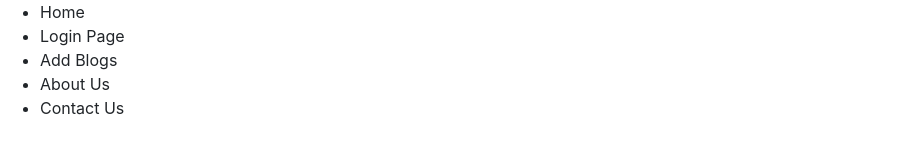
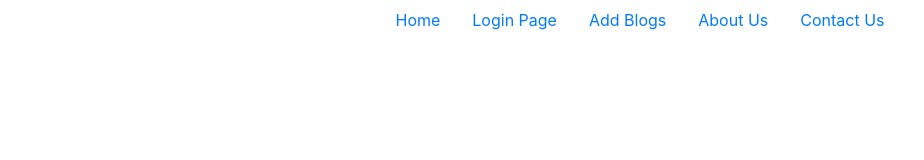
Before and after one commit to Ali-5555/simplyBlogging, a plain HTML site: page index.html in a window 1280 px wide. Shown: the whole page, without its empty margins (0-924 px from the left). Drawn offline with nearby package versions, Linux system fonts and the light colour scheme.

Commit message:
Add classes for nav, ul, a and href for a

```diff
--- a/index.html
+++ b/index.html
@@ -9,13 +9,13 @@
 </head>
 <body>
     <header>
-        <nav>
-            <ul>
-                <li><a>Home</a></li>
-                <li><a>Login Page</a></li>
-                <li><a>Add Blogs</a></li>
-                <li><a>About Us</a></li>
-                <li><a>Contact Us</a></li>
+        <nav class="container">
+            <ul class="nav justify-content-center">
+                <li><a href="index.html" class="nav-link">Home</a></li>
+                <li><a href="login_page.html" class="nav-link">Login Page</a></li>
+                <li><a href="add_blogs.html" class="nav-link">Add Blogs</a></li>
+                <li><a href="about_us.html" class="nav-link">About Us</a></li>
+                <li><a href="contact_us.html" class="nav-link">Contact Us</a></li>
             </ul>
         </nav>
     </header>
```
